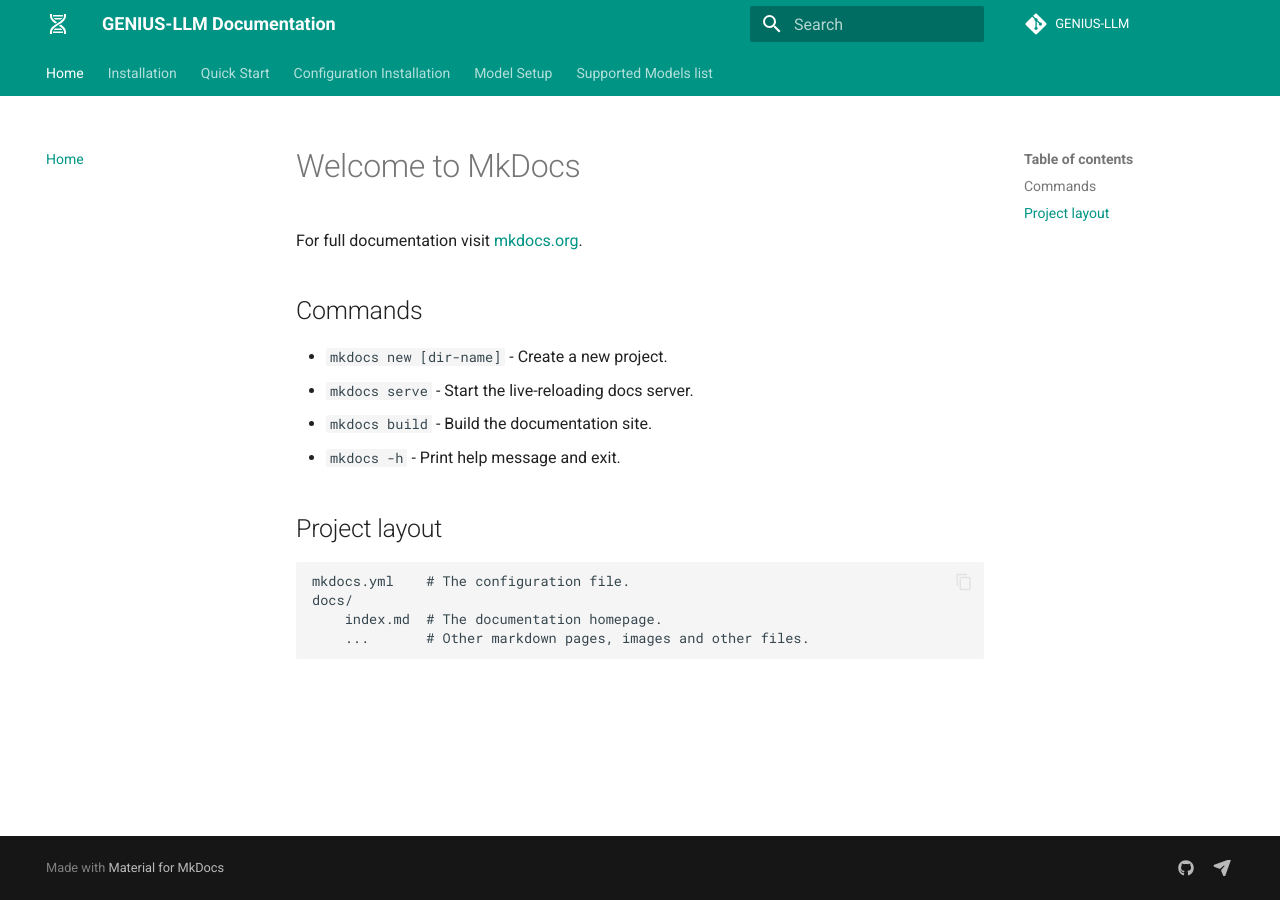
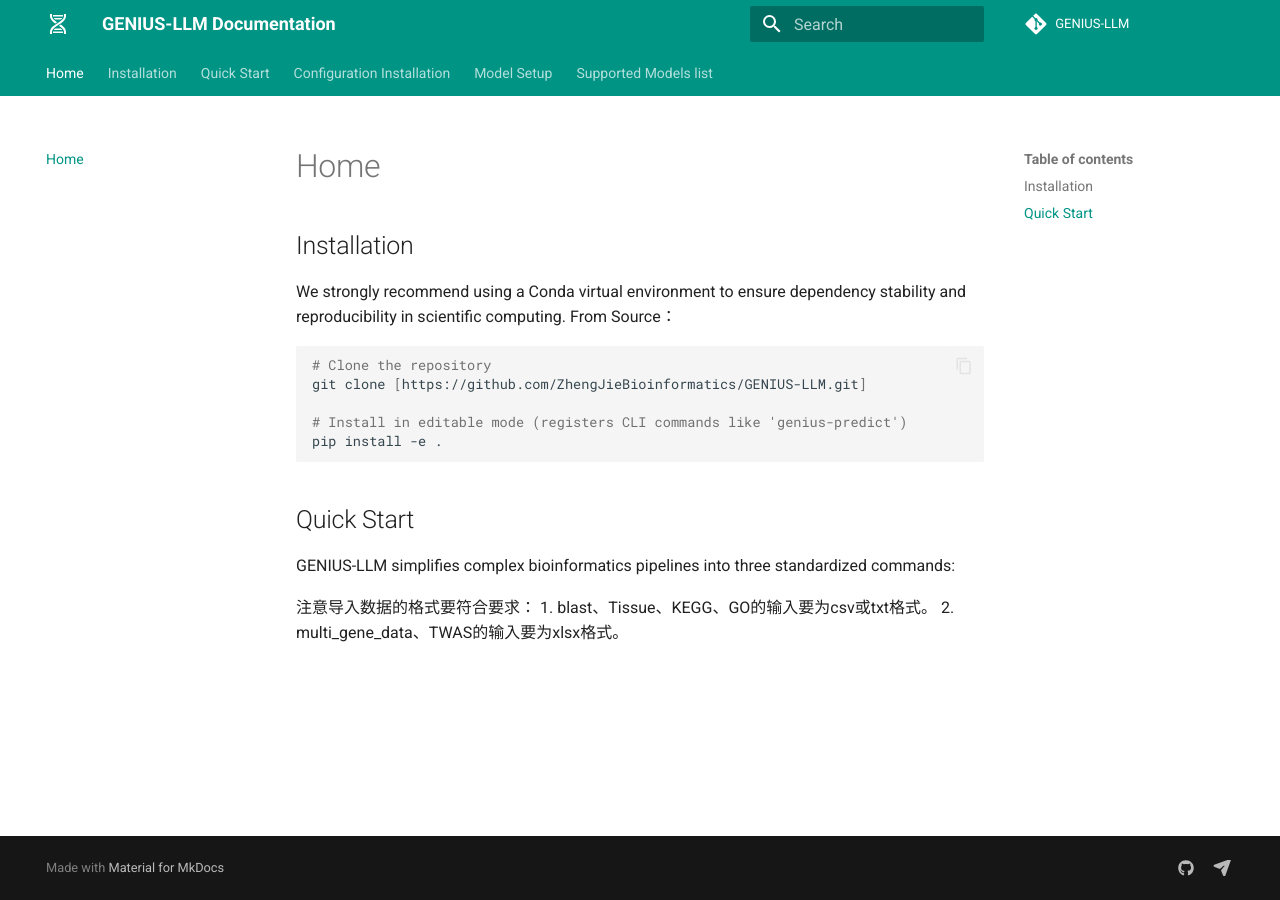
Before and after one commit to yimengzhiyan/GENIUS-LLM, an MkDocs documentation site: the page built from docs/index.md, in a window 1280 px wide. Built offline with MkDocs 1.6.1 and Material for MkDocs 9.7.7, drawn with Linux system fonts in a browser that asks for light colours; comment, search, counter and statistics services are not loaded.

Commit message:
20260427,11:45,upload

````diff
--- a/docs/index.md
+++ b/docs/index.md
@@ -1,17 +1,19 @@
-# Welcome to MkDocs
+## Installation
 
-For full documentation visit [mkdocs.org](https://www.mkdocs.org).
 
-## Commands
+We strongly recommend using a Conda virtual environment to ensure dependency stability and reproducibility in scientific computing.
+From Source：
+```bash
+# Clone the repository
+git clone [https://github.com/ZhengJieBioinformatics/GENIUS-LLM.git]
 
-* `mkdocs new [dir-name]` - Create a new project.
-* `mkdocs serve` - Start the live-reloading docs server.
-* `mkdocs build` - Build the documentation site.
-* `mkdocs -h` - Print help message and exit.
+# Install in editable mode (registers CLI commands like 'genius-predict')
+pip install -e .
+```
 
-## Project layout
+## Quick Start
+GENIUS-LLM simplifies complex bioinformatics pipelines into three standardized commands:
 
-    mkdocs.yml    # The configuration file.
-    docs/
-        index.md  # The documentation homepage.
-        ...       # Other markdown pages, images and other files.
+注意导入数据的格式要符合要求：
+1. blast、Tissue、KEGG、GO的输入要为csv或txt格式。
+2. multi_gene_data、TWAS的输入要为xlsx格式。
````
Also changed, not shown: README.md (+22 -12 lines), docs/01installation.md (+15 -3 lines).
